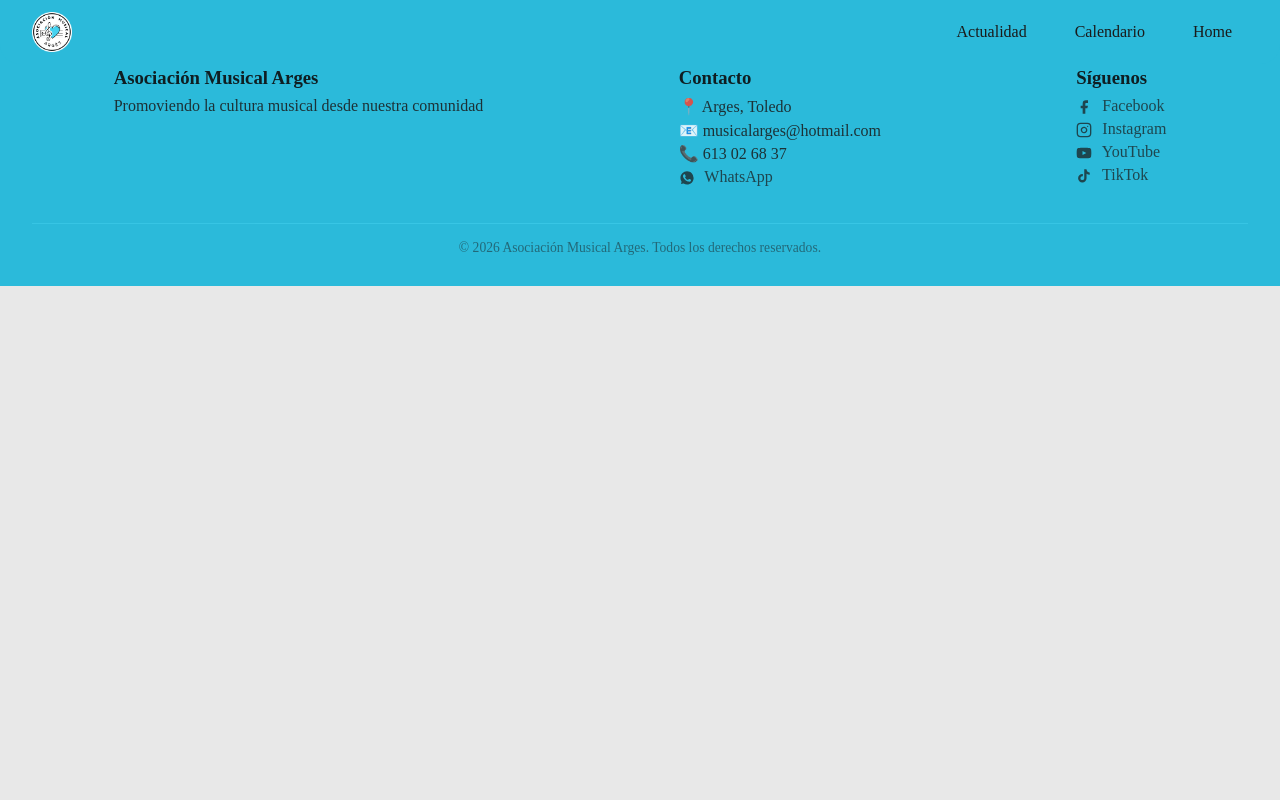
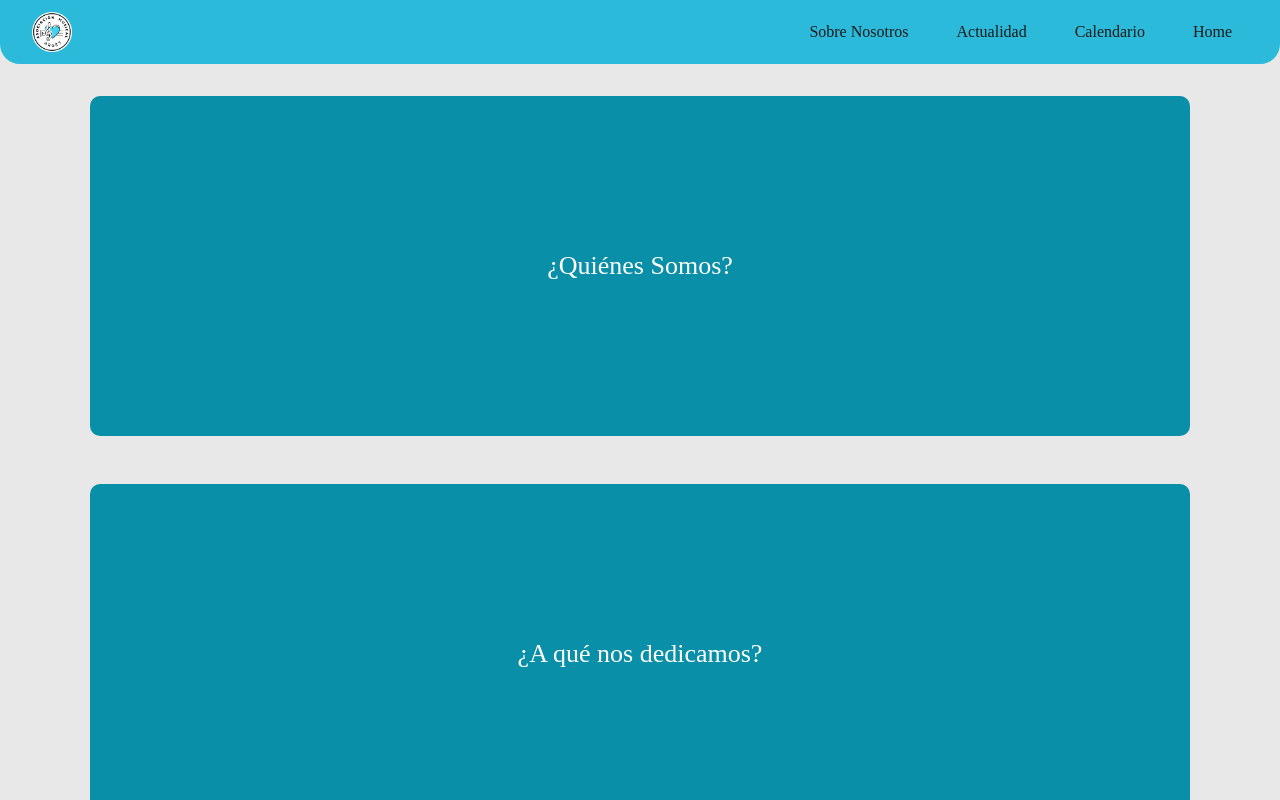
Before and after one commit to JavierPs287/amusicalarges-fe, an Angular app: page /infobanda in a window 1280 px wide. Before the commit this address led to /. Shown: the top 800 px of the page. Built offline with nearby package versions, Linux system fonts and the light colour scheme.

Commit message:
Hecho Sobre Nosotros

```diff
--- a/src/app/app.routes.server.ts
+++ b/src/app/app.routes.server.ts
@@ -16,5 +16,9 @@ export const serverRoutes: ServerRoute[] = [
   {
     path: 'calendario',
     renderMode: RenderMode.Prerender
+  },
+  {
+    path: 'infobanda',
+    renderMode: RenderMode.Prerender
   }
 ];
--- a/src/app/app.routes.ts
+++ b/src/app/app.routes.ts
@@ -2,10 +2,12 @@ import { Routes } from '@angular/router';
 import { Home } from './component/home/home';
 import { Actualidad } from './component/actualidad/actualidad';
 import { Calendario } from './component/calendario/calendario';
+import { Infobanda } from './component/infobanda/infobanda';
 
 export const routes: Routes = [
     {path: '', redirectTo: 'home', pathMatch: 'full'},
     {path: 'home', component: Home},
     {path: 'actualidad', component: Actualidad},
-    {path: 'calendario', component: Calendario}
+    {path: 'calendario', component: Calendario},
+    {path: 'infobanda', component: Infobanda}
 ];
--- a/src/app/component/home/home.css
+++ b/src/app/component/home/home.css
@@ -101,23 +101,15 @@
   margin: 0 auto;
 }
 
-/* Responsive: el hero se adapta a la foto en pantallas pequeñas */
+/* Responsive: la foto sigue de fondo también en pantallas pequeñas */
 @media (max-width: 768px) {
   .hero {
-    min-height: 0;
-    height: auto;
-    padding: 1.5rem 1rem 2rem;
+    min-height: 60vh;
+    padding: 1.5rem 1rem;
   }
 
   .hero-img {
-    position: relative;
-    inset: auto;
-    width: 100%;
-    height: auto;
-    max-height: 60vh;
-    object-fit: contain;
-    border-radius: 16px;
-    margin-bottom: 1.5rem;
+    opacity: 0.5;
   }
 
   .hero h1 {
--- a/src/app/component/home/home.html
+++ b/src/app/component/home/home.html
@@ -9,8 +9,10 @@
 
   <!-- Secciones -->
   <section class="seccion" id="historia">
-    <h2>Nuestra Historia</h2>
-    <p>Fundada con el objetivo de promover la cultura musical en nuestra región, la Asociación Musical Argés lleva años acercando la música a todos los públicos.</p>
+    <a href="/infobanda" class="seccion-link">
+      <h2>Sobre Nosotros</h2>
+      <p>La Asociación Musical Argés es un espacio abierto a todo el mundo, donde la formación, la convivencia y la pasión por la música se unen para dar vida a nuestro pueblo.</p>
+    </a>
   </section>
 
   <section class="seccion alt" id="actualidad">
--- a/src/app/component/infobanda/infobanda.css
+++ b/src/app/component/infobanda/infobanda.css
@@ -0,0 +1,126 @@
+.card-container {
+  display: flex;
+  flex-direction: column;
+  justify-content: center;
+  align-items: center;
+  gap: 3rem;
+  margin-top: 6rem;
+  margin-bottom: 4rem;
+  flex-wrap: wrap;
+  padding: 0 1rem;
+}
+
+/* From Uiverse.io by vamsidevendrakumar */
+.card {
+  width: 100%;
+  max-width: 1000px;
+  min-height: 280px;
+  height: auto;
+  perspective: 1000px;
+  position: relative;
+  z-index: 10;
+}
+
+.card-inner {
+  width: 100%;
+  height: 100%;
+  min-height: 280px;
+  position: relative;
+  transform-style: preserve-3d;
+  transition: transform 0.999s;
+}
+
+.card:hover .card-inner {
+  transform: rotateY(180deg);
+}
+
+.card-front,
+.card-back {
+  position: absolute;
+  flex-direction: column;
+  width: 100%;
+  height: 100%;
+  min-height: 280px;
+  backface-visibility: hidden;
+  padding: 1rem;
+  box-sizing: border-box;
+}
+
+.card-front {
+  background-color: var(--card-front);
+  color: var(--card-front-text);
+  display: flex;
+  align-items: center;
+  justify-content: center;
+  text-align: center;
+  border: 10px solid var(--card-front);
+  border-radius: 10px;
+  font-size: 24px;
+  transform: rotateY(0deg);
+}
+
+.card-back {
+  background-color: var(--card-back);
+  color: var(--card-back-text);
+  display: flex;
+  align-items: center;
+  justify-content: center;
+  text-align: center;
+  border: 10px solid var(--card-back);
+  border-radius: 10px;
+  font-size: 24px;
+  transform: rotateY(180deg);
+  overflow-y: auto; /* por si aun asi el contenido es muy largo */
+}
+
+/* === MOBILE === */
+@media (max-width: 768px) {
+  .card {
+    min-height: 420px; /* más alto en móvil */
+  }
+
+  .card-inner {
+    min-height: 420px;
+  }
+
+  .card-front,
+  .card-back {
+    min-height: 420px;
+    font-size: 20px; /* letra un poco más grande */
+    padding: 1.5rem 1rem;
+  }
+}
+
+@media (max-width: 480px) {
+  .card {
+    min-height: 480px; /* aún más alto en pantallas muy pequeñas */
+  }
+
+  .card-inner {
+    min-height: 480px;
+  }
+
+  .card-front,
+  .card-back {
+    min-height: 480px;
+    font-size: 20px; /* letra un poco más grande */
+  }
+}
+
+/* === DESKTOP === */
+@media (min-width: 769px) {
+  .card {
+    max-width: 1100px;
+    min-height: 340px;
+  }
+
+  .card-inner {
+    min-height: 340px;
+  }
+
+  .card-front,
+  .card-back {
+    min-height: 340px;
+    font-size: 26px;
+  }
+}
--- a/src/app/component/infobanda/infobanda.html
+++ b/src/app/component/infobanda/infobanda.html
@@ -1 +1,59 @@
-<p>infobanda works!</p>
+<div class="card-container">
+<!-- From Uiverse.io by vamsidevendrakumar -->
+  <div class="card">
+    <div class="card-inner">
+      <div class="card-front">
+        <p>¿Quiénes Somos?</p>
+      </div>
+      <div class="card-back">
+        <p>Somos un grupo de músicos, alumnos y vecinos de Argés unidos por una misma pasión. Una gran familia cultural que cree en el poder transformador de la música.</p>
+      </div>
+    </div>
+  </div>
+
+  <div class="card">
+    <div class="card-inner">
+      <div class="card-front">
+        <p>¿A qué nos dedicamos?</p>
+      </div>
+      <div class="card-back">
+        <p>Creamos espacios de aprendizaje, organizamos conciertos, dinamizamos los eventos culturales del municipio y gestionamos nuestra propia banda y escuela de música.</p>
+      </div>
+    </div>
+  </div>
+
+  <div class="card">
+    <div class="card-inner">
+      <div class="card-front">
+        <p>¿Se necesita experiencia previa?</p>
+      </div>
+      <div class="card-back">
+        <p>En absoluto. Contamos con clases adaptadas para todos los niveles, desde personas que nunca han tocado un instrumento hasta músicos que buscan perfeccionar su técnica.</p>
+      </div>
+    </div>
+  </div>
+
+  <div class="card">
+    <div class="card-inner">
+      <div class="card-front">
+        <p>¿Cómo puedes formar parte?</p>
+      </div>
+      <div class="card-back">
+        <p>No importa si tocas un instrumento, quieres aprender desde cero o solo buscas apoyar la cultura. ¡En nuestra asociación siempre hay un lugar para ti!</p>
+      </div>
+    </div>
+  </div>
+
+  <div class="card">
+    <div class="card-inner">
+      <div class="card-front">
+        <p>¿Tienes dudas?</p>
+      </div>
+      <div class="card-back">
+        <p>¡No dudes en contactarnos! Estamos aquí para ayudarte y responder cualquier pregunta que tengas sobre nuestra asociación o nuestros programas</p>
+        <p>Correo: musicalarges@hotmail.com</p>
+        <p>Teléfono: 613 02 68 37</p>
+      </div>
+    </div>
+  </div>
+</div>
--- a/src/app/component/navbar/navbar.html
+++ b/src/app/component/navbar/navbar.html
@@ -9,6 +9,10 @@
   @if (!isMobile) {
 
     <ul class="links">
+      <li>
+        <a routerLink="/infobanda">Sobre Nosotros</a>
+      </li>
+
       <li>
         <a routerLink="/actualidad">Actualidad</a>
       </li>
@@ -45,6 +49,12 @@
   <div class="mobile-menu">
 
     <a
+      routerLink="/infobanda"
+      (click)="menuOpen=false">
+      Sobre Nosotros
+    </a>
+
+    <a
       routerLink="/actualidad"
       (click)="menuOpen=false">
       Actualidad
--- a/src/styles.css
+++ b/src/styles.css
@@ -8,6 +8,10 @@
     --mobile-threebars-shade: #131f22;
     --footer-heading: #0f1e22;
     --section-heading: #0a8fa8;
+    --card-front: #0a8fa8;
+    --card-back: #22525f;
+    --card-front-text: #ffffff;
+    --card-back-text: #e0f7fc;
 }
 
 .dark {
@@ -20,6 +24,10 @@
     --mobile-threebars-shade: #0e1819;
     --footer-heading: #45d2f0;
     --section-heading: #45d2f0;
+    --card-front: #1a7a8a;
+    --card-back: #18383f;
+    --card-front-text: #ffffff;
+    --card-back-text: #b8e8f0;
 }
 body {
     background-color: var(--background);
```
